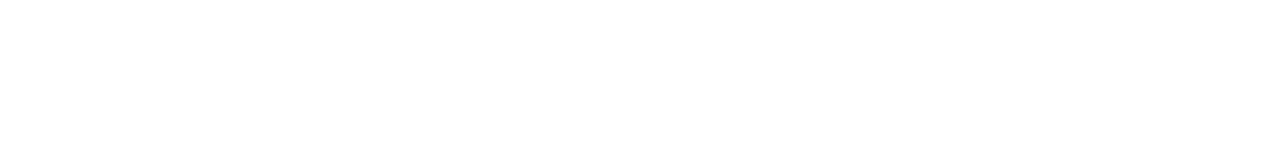
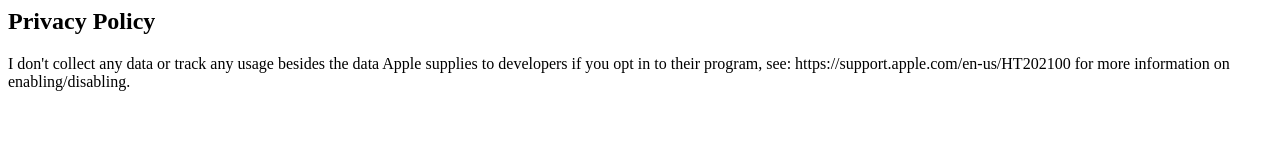
Before and after one commit to h3nd3r/h3nd3r.github.io, a plain HTML site: page index.html in a window 1280 px wide. Drawn offline with Linux system fonts and the light colour scheme.

Commit message:
Update index.html

```diff
--- a/index.html
+++ b/index.html
@@ -1,4 +1,7 @@
 <html>
 <body>
+  <h2>Privacy Policy</h2>
+  I don't collect any data or track any usage besides the data Apple supplies to developers if you opt in to their program, see:
+  https://support.apple.com/en-us/HT202100 for more information on enabling/disabling.
 </body>
 </html>
```
